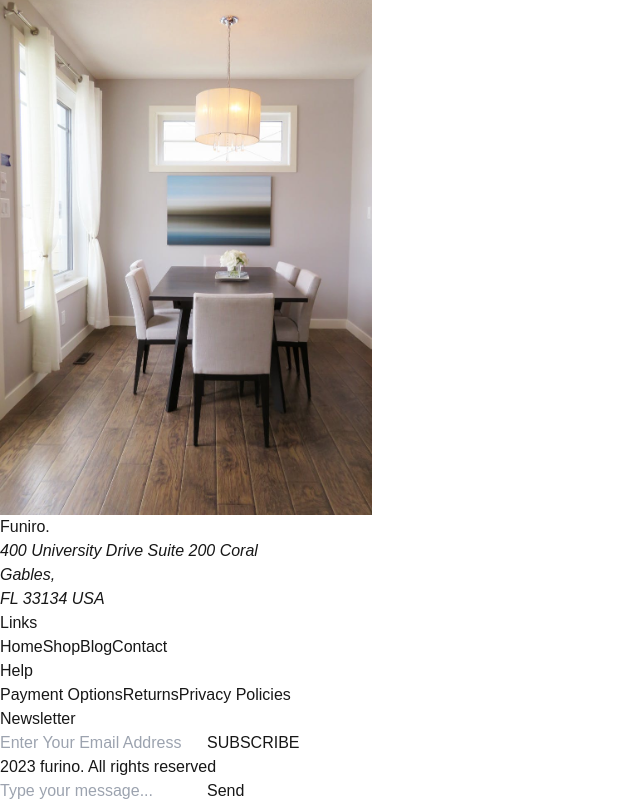
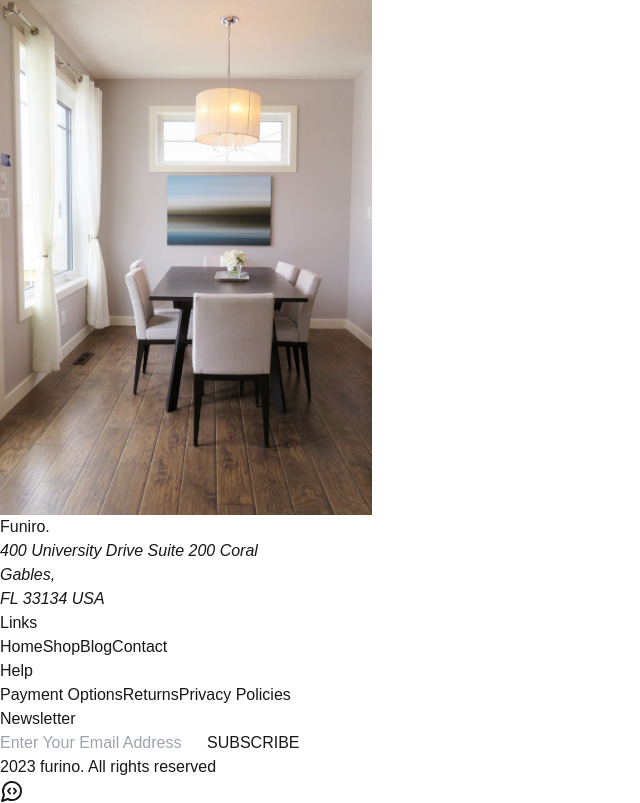
Before and after one commit to AbdulSaboorArif/Final-Project-Ecommerce-Website, a Next.js app in the folder final-project/: page / in a window 1280 px wide. Shown: the part 4419-5222 px from the top of the page, without its empty margins (0-640 px from the left). Built offline with nearby package versions, Linux system fonts and the light colour scheme.

Commit message:
All Chaining Done

```diff
--- a/final-project/src/app/layout.tsx
+++ b/final-project/src/app/layout.tsx
@@ -1,7 +1,8 @@
 import type { Metadata } from "next";
 import { Geist, Geist_Mono } from "next/font/google";
 import "./globals.css";
-import { AI_ChatbotAgent } from "../components/ChatbotAgent";
+
+import Chatbot from "../components/ChatbotAgent";
 
 const geistSans = Geist({
   variable: "--font-geist-sans",
@@ -29,7 +30,8 @@ export default function RootLayout({
         className={`${geistSans.variable} ${geistMono.variable} antialiased`}
       >
         {children}
-        <AI_ChatbotAgent/>
+        <Chatbot/>
+
       </body>
     </html>
   );
--- a/final-project/src/app/page.tsx
+++ b/final-project/src/app/page.tsx
@@ -4,7 +4,7 @@ import Hero from '@/components/Hero'
 import OurProduct from "@/components/Our-Product"
 import BeautifullRoom from '@/components/Beautifullroom'
 import Footer from '@/components/Fotter'
-import { AI_ChatbotAgent } from '@/components/ChatbotAgent'
+
 // import HomeProduct from '@/components/HomeProduct'
 
 export default function Home() {
--- a/final-project/src/components/ChatbotAgent.tsx
+++ b/final-project/src/components/ChatbotAgent.tsx
@@ -1,78 +1,312 @@
 "use client";
 
 import { useState } from "react";
+import { LuMessageCircleCode } from "react-icons/lu";
 
-export const AI_ChatbotAgent = () => {
-  const [message, setMessage] = useState<{ role: string; content: string }[]>(
-    []
-  );
+import { FiMinimize, FiX } from "react-icons/fi"; // Added new icons
+import { Send } from "lucide-react";
+
+const Chatbot = () => {
+  const [isOpen, setIsOpen] = useState(false);
+  const [storeMessage, setStoreMessage] = useState([
+    {
+      sender: "bot",
+      text: "Hi! I'm a helpful chatbot of this Furniture Website. How can I help you?",
+    },
+  ]);
   const [input, setInput] = useState("");
 
-  const handleMessage = async () => {
+  const sendMessage = async () => {
     if (!input.trim()) return;
 
-    const newUserMessage = {
-      role: "user",
-      content: input,
+    const newUserMessage = { sender: "user", text: input };
+    setStoreMessage((prev) => [...prev, newUserMessage]);
+    setInput("");
+
+    try {
+      const request = await fetch("https://tester-chatbot.onrender.com/chat", {
+        method: "POST",
+        headers: { "Content-Type": "application/json" },
+        body: JSON.stringify({ message: input }),
+      });
+      const data = await request.json();
+
+      const botResponse = { sender: "bot", text: data.response };
+      setStoreMessage((prev) => [...prev, botResponse]);
+    } catch (err) {
+      const errorResponse = {
+        sender: "bot",
+        text: "Sorry, there was a technical issue. Please try again later.",
       };
-    const updatedMessages = [...message, newUserMessage];
-    setMessage(updatedMessages);
-    setInput("");
-    try{
-      const response = await fetch("https://simple-ai-chatbot-eoei.onrender.com", {
-        method: "POST",
-        headers: {
-          'Content-Type': 'application/json',
-        },
-        body: JSON.stringify({
-        messages: updatedMessages,
-      }),
-    });
-    if (!response.ok){
-      throw new Error(`HTTP error! status: ${response.status}`)
+      setStoreMessage((prev) => [...prev, errorResponse]);
     }
-    const data = await response.json()
-    setMessage(prevMessage => [...prevMessage, {role: 'assistant', content: data.final_output}])
-    } catch(error){
-      console.error("Error sending message to Chainlit:", error);
-      setMessage(prevMessage => [...prevMessage, { role: 'assistant', content: "Sorry, I am facing some technical issues. Please try again later." }]);
-    }
-}
+  };
 
   return (
-  <div className="border-2 border-red-400 p-4 max-w-md mx-auto">
-    <div className="chat-container text-black h-96 overflow-y-auto mb-4">
-      {message.map((msg, index) => (
-        <div key={index} className={`mb-2 ${msg.role === "user" ? "text-right" : "text-left"}`}>
-          <span
-            className={`inline-block p-2 rounded ${
-              msg.role === "user" ? "bg-blue-200" : "bg-gray-200 text-black"
+    <div>
+      {/* Chat button */}
+      <div
+        className="animate-bounce fixed bottom-6 right-6 bg-blue-600 text-black p-4 rounded-full cursor-pointer shadow-lg hover:bg-indigo-700 transition-colors"
+        onClick={() => setIsOpen(!isOpen)}
+      >
+        <LuMessageCircleCode size={24} />
+      </div>
+
+      {/* Chat window */}
+      {isOpen && (
+        <div className="fixed bottom-24 right-6 w-80 h-[450px] bg-white border border-gray-800 rounded-xl shadow-2xl flex flex-col overflow-hidden transition-all duration-300 ease-in-out">
+          {/* Chat header */}
+          <div className="bg-gradient-to-r from-sky-600 to-pink-600 p-4 border-b border-gray-200 flex items-center justify-between">
+            <div className="flex items-center">
+              <span className="relative flex h-2 w-2 mr-2">
+                <span className="animate-ping absolute inline-flex h-full w-full rounded-full bg-green-400 opacity-75"></span>
+                <span className="relative inline-flex rounded-full h-2 w-2 bg-green-500"></span>
+              </span>
+              <h2 className="text-md font-semibold text-black">Furniture Assistant</h2>
+            </div>
+            <div className="flex items-center space-x-2">
+              <FiMinimize
+                size={18}
+                className="text-black cursor-pointer hover:text-gray-600"
+                onClick={() => setIsOpen(false)}
+              />
+              <FiX
+                size={18}
+                className="text-black cursor-pointer hover:text-gray-600"
+                onClick={() => setIsOpen(false)}
+              />
+            </div>
+          </div>
+
+          {/* Chat messages area */}
+          <div className="flex-1 p-4 overflow-y-auto space-y-4">
+            {storeMessage.map((msg, i) => (
+              <div
+                key={i}
+                className={`flex ${
+                  msg.sender === "user" ? "justify-end" : "justify-start"
                 }`}
               >
-            {msg.role === "user" ? "You" : "Assistant"}: {msg.content}
-          </span>
+                <div
+                  className={`max-w-[80%] rounded-lg p-3 shadow-sm ${
+                    msg.sender === "user"
+                      ? "bg-indigo-600 text-white rounded-br-none"
+                      : "bg-gray-100 text-gray-800 rounded-bl-none"
+                  }`}
+                >
+                  {msg.text}
+                </div>
               </div>
             ))}
           </div>
-    <div className="flex">
+
+          {/* Input field */}
+          <div className="text-black p-4 border-t border-gray-200 flex items-center bg-white">
             <input
               type="text"
               value={input}
               onChange={(e) => setInput(e.target.value)}
-        onKeyDown={(e) => e.key === "Enter" && handleMessage()}
-        className="flex-1 p-2 text-black border rounded"
+              onKeyDown={(e) => e.key === "Enter" && sendMessage()}
               placeholder="Type your message..."
-
+              className="flex-1 p-3 text-sm rounded-lg border border-gray-300 focus:outline-none focus:ring-2 focus:ring-indigo-500"
             />
             <button
-        onClick={handleMessage}
-        className="ml-2 p-2 bg-blue-500 text-white rounded"
-
+              onClick={sendMessage}
+              className="ml-3 p-3 bg-indigo-600 text-white  rounded-lg hover:bg-indigo-700 transition-colors"
             >
-        Send
+              <Send />
             </button>
           </div>
         </div>
+      )}
+    </div>
   );
+};
 
-};
+export default Chatbot;
+
+// "use client";
+
+// import { request } from "http";
+// import { LuMessageCircleCode } from "react-icons/lu";
+// import { useState } from "react";
+
+// const Chatbot = () => {
+//   const [isOpen, setIsOpen] = useState(false);
+//   const [storeMessage, setStoreMessage] = useState([
+//     {
+//       sender: "user",
+//       text: "Hi! I am a help full chatbot of this Furniture Website How Can I Help You",
+//     },
+//   ]);
+//   const [input, setInput] = useState("");
+
+//   // Check if user type space or empty input so it convert in one string ""
+//   const sendMessage = async () => {
+//     if (!input.trim()) return;
+
+//     // Using Spread Operator to add new messagae in existing arrary
+//     setStoreMessage([...storeMessage, { sender: "user", text: input }]);
+
+//     // Fetch Chatbot By API
+//     try {
+//       const request = await fetch("https://tester-chatbot.onrender.com/chat", {
+//         method: "Post",
+//         headers: { "Content-Type": "application/json" },
+//         body: JSON.stringify({ message: input }),
+//       });
+//       const data = await request.json();
+
+//       // Add Bot Response
+//       setStoreMessage((pre) => [
+//         ...pre,
+//         { sender: "bot", text: data.response },
+//       ]);
+//     } catch (err) {
+//       setStoreMessage((pre) => [
+//         ...pre,
+//         { sender: "bot", text: "Sorry For Techinical Issues Please Try Leter" },
+//       ]);
+//     }
+//     setInput("");
+//   };
+
+//   return (
+//     <div>
+//       {/* Chat Button */}
+//       <div
+//         className="fixed bottom-6 right-6 bg-purple-600 text-black px-6 py-4 rounded-full cursor-pointer shadow-lg"
+//         onClick={() => setIsOpen(!isOpen)}
+//       >
+//         <LuMessageCircleCode />
+//       </div>
+//       {/* Chat Window */}
+//       {isOpen && (
+//         <div className="fixed bottom-20 right-6 w-80 bg-white border rounded-lg shadow-lg flex flex-col">
+//           <div className="text-black">AI Chatbot</div>
+
+//           <div>
+//             {storeMessage.map((msg, i) => (
+//               <div
+//                 key={i}
+//                 className={`my-2 p-2 rounded-lg max-w-[80%] ${
+//                   msg.sender === "bot"
+//                     ? "bg-gray-200 text-black self-start"
+//                     : "bg-gray-200 text-black self-start"
+//                 }`}
+//               >
+//                 {msg.text}
+//               </div>
+//             ))}
+//           </div>
+
+//           <div className="text-black">
+//             <input
+//               value={input}
+//               onChange={(e) => setInput(e.target.value)}
+//               onKeyDown={(e) => e.key === "Enter" && sendMessage()}
+//               placeholder="Enter Any Qureirs About Website"
+//             />
+//           </div>
+//           <button
+//             onClick={sendMessage}
+//             className="bg-purple-600 text-white px-4 rounded-r-lg"
+//           >
+//             ➤
+//           </button>
+//         </div>
+//       )}
+//     </div>
+//   );
+// };
+
+// export default Chatbot;
+
+// "use client";
+
+// import { useState } from "react";
+
+// export default function ChatbotWidget() {
+//   const [isOpen, setIsOpen] = useState(false);
+//   const [messages, setMessages] = useState([
+//     { sender: "bot", text: "Assalam o Alaikum! How can I help you today?" }
+//   ]);
+//   const [input, setInput] = useState("");
+//   console.log(input)
+//   const sendMessage = async () => {
+//     if (!input.trim()) return;
+//     console.log(sendMessage)
+//     // Show user message instantly
+//     setMessages([...messages, { sender: "user", text: input }]);
+
+//     // Send to your chatbot API
+//     try {
+//       const res = await fetch("https://tester-chatbot.onrender.com/chat", {
+//         method: "POST",
+//         headers: { "Content-Type": "application/json" },
+//         body: JSON.stringify({ message: input })
+//       });
+//       const data = await res.json();
+//       console.log(data)
+//       // Add bot response
+//       setMessages(prev => [...prev, { sender: "bot", text: data.response }]);
+//     } catch (err) {
+//       setMessages(prev => [...prev, { sender: "bot", text: "Error connecting to chatbot." }]);
+//     }
+
+//     setInput("");
+//     console.log(setInput)
+//   };
+
+//   return (
+//     <div>
+//       {/* Floating Button */}
+//       <div
+//         className="fixed bottom-6 right-6 bg-purple-600 text-black px-4 py-3 rounded-full cursor-pointer shadow-lg"
+//         onClick={() => setIsOpen(!isOpen)}
+//       >
+//         💬 Chat
+//       </div>
+
+//       {/* Chat Window */}
+//       {isOpen && (
+//         <div className="fixed bottom-20 right-6 w-80 bg-white border rounded-lg shadow-lg flex flex-col">
+//           <div className="bg-purple-600 text-black p-3 font-bold">
+//             AbdulGPT
+//           </div>
+
+//           <div className="flex-1 p-3 overflow-y-auto max-h-96">
+//             {messages.map((msg, i) => (
+//               <div
+//                 key={i}
+//                 className={`my-2 p-2 rounded-lg max-w-[80%] ${
+//                   msg.sender === "bot"
+//                     ? "bg-gray-200 text-black self-start"
+//                     : "bg-purple-500 text-black self-end"
+//                 }`}
+//               >
+//                 {msg.text}
+//               </div>
+//             ))}
+//           </div>
+
+//           <div className="flex p-2 border-t text-black">
+//             <input
+//               value={input}
+//               onChange={e => setInput(e.target.value)}
+//               onKeyDown={e => e.key === "Enter" && sendMessage()}
+//               placeholder="Type your message..."
+//               className="flex-1 p-2 border rounded-l-lg outline-none"
+//             />
+//             <button
+//               onClick={sendMessage}
+//               className="bg-purple-600 text-black px-4 rounded-r-lg"
+//             >
+//               ➤
+//             </button>
+//           </div>
+//         </div>
+//       )}
+//     </div>
+//   );
+// }
```
Lines whose indentation alone changed are shown as unchanged.
